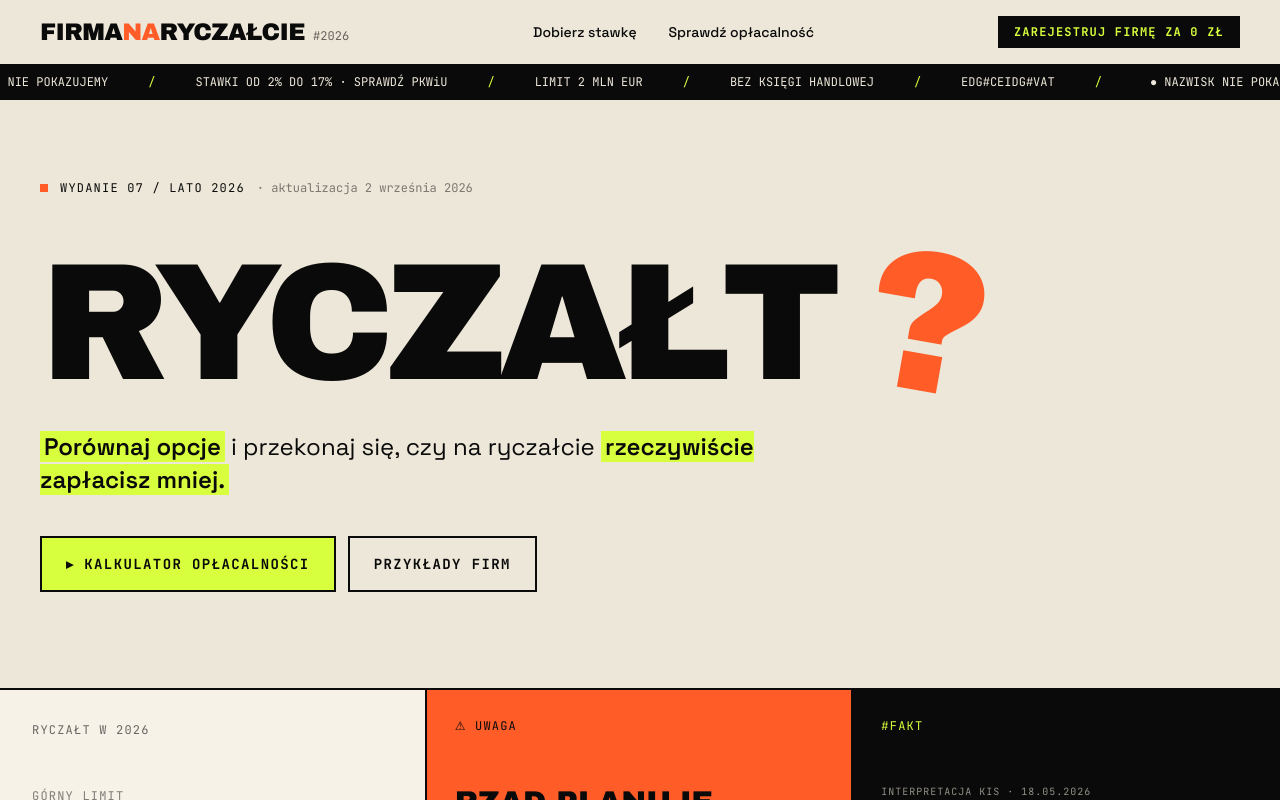
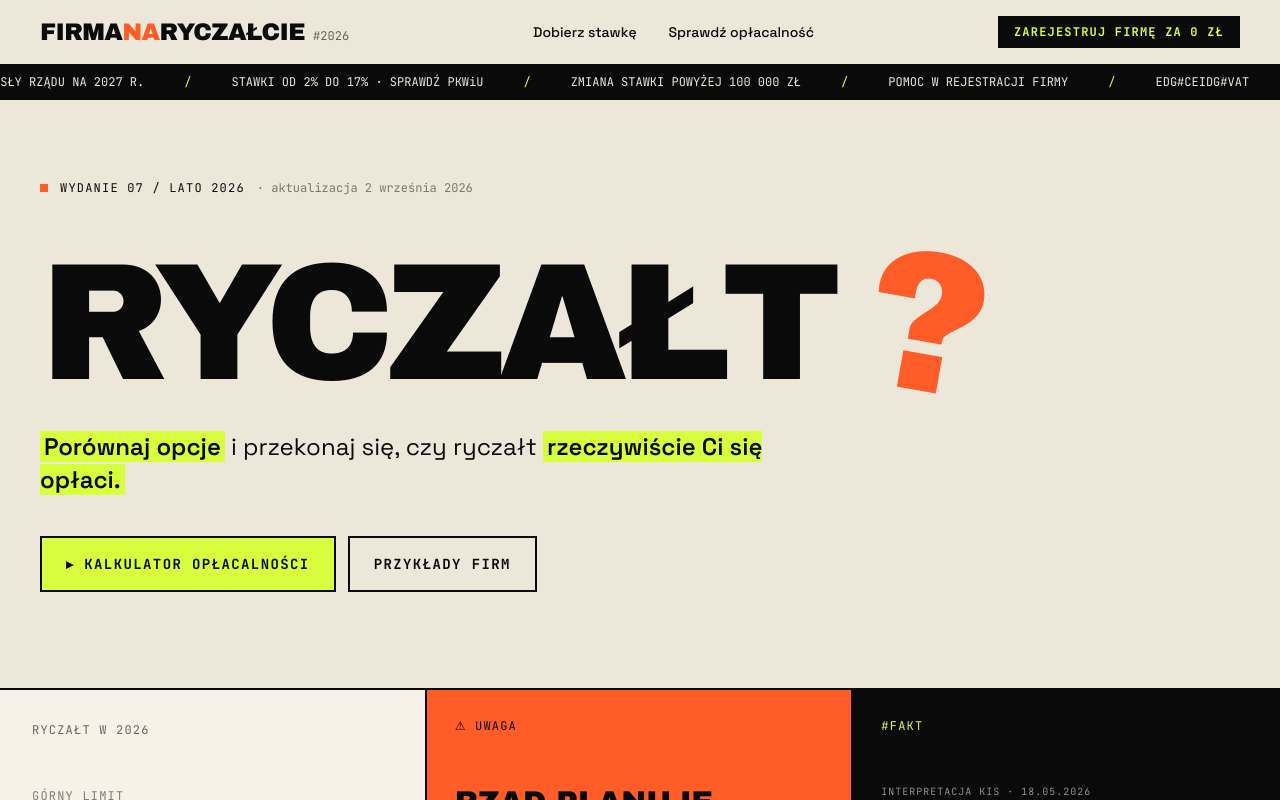
Before and after one commit to FIRMUS-www/firmus-fnr, a React (Vite) app: page / in a window 1280 px wide. Shown: the top 800 px of the page. Built offline with nearby package versions, Linux system fonts and the light colour scheme.

Commit message:
Update hero.ts

```diff
--- a/src/content/hero.ts
+++ b/src/content/hero.ts
@@ -1,17 +1,17 @@
 export const heroContent = {
   ticker: [
-    "● NAZWISK NIE POKAZUJEMY",
+    "NOWE POMYSŁY RZĄDU NA 2027 R.",
     "STAWKI OD 2% DO 17% · SPRAWDŹ PKWiU",
-    "LIMIT 2 MLN EUR",
-    "BEZ KSIĘGI HANDLOWEJ",
+    "ZMIANA STAWKI POWYŻEJ 100 000 ZŁ",
+    "POMOC W REJESTRACJI FIRMY",
     "EDG#CEIDG#VAT",
   ],
   edition: "Wydanie 07 / Lato 2026",
   updatedAt: "· aktualizacja 2 września 2026",
   title: "RYCZAŁT",
   leadHighlight: "Porównaj opcje",
-  leadMiddle: "i przekonaj się, czy na ryczałcie",
-  leadEndHighlight: "rzeczywiście zapłacisz mniej.",
+  leadMiddle: "i przekonaj się, czy ryczałt",
+  leadEndHighlight: "rzeczywiście Ci się opłaci.",
   primaryCta: { label: "Kalkulator opłacalności", href: "#kalkulator" },
   secondaryCta: { label: "Przykłady firm", href: "#dla-kogo" },
   summary: {
```
